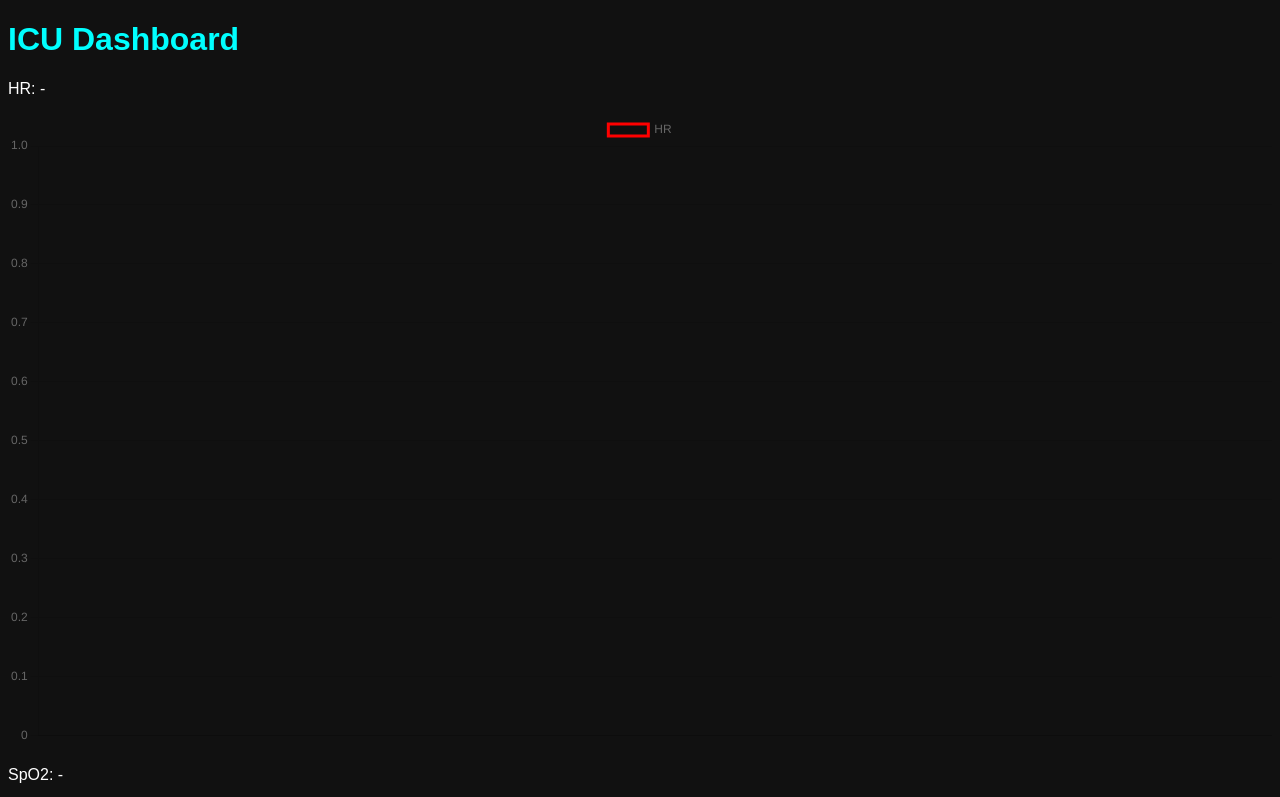
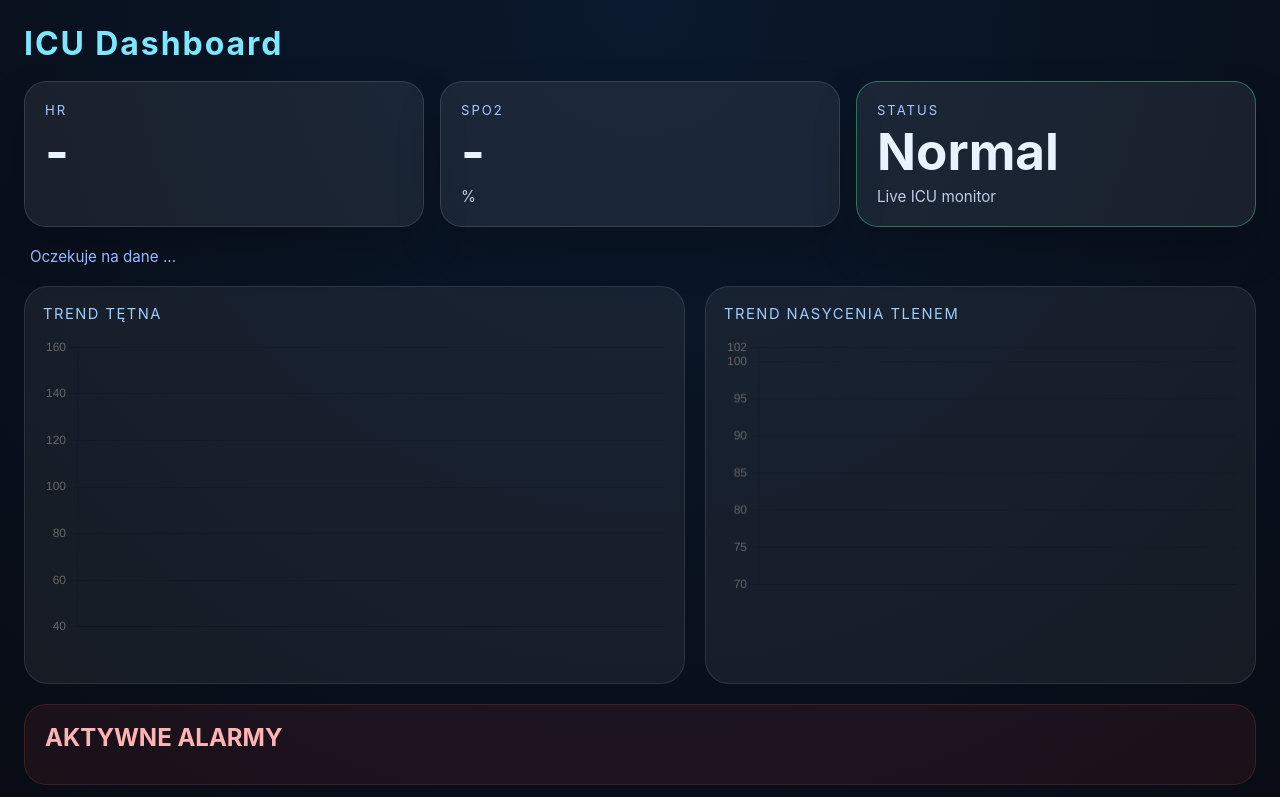
Before and after one commit to Maj20PL/RAIM-aplikacja-Dashboard-alarmowy-ICU, a plain HTML site: page dashboard-icu/frontend/index.html in a window 1280 px wide. Shown: the top 797 px of the page. Drawn offline with nearby package versions, Linux system fonts and the light colour scheme; no server answers.

Commit message:
Add files via upload

```diff
--- a/dashboard-icu/frontend/index.html
+++ b/dashboard-icu/frontend/index.html
@@ -9,15 +9,44 @@
 
 <h1>ICU Dashboard</h1>
 
-<div id="data">
-    <p>HR: <span id="hr">-</span></p>
-    <canvas id="hrChart"></canvas>
-    <p>SpO2: <span id="spo2">-</span></p>
-    <canvas id="spo2Chart"></canvas>
+<div class="page-gird">
+    <div class="wiersz-overview">
+        <article class="karta-stanu hr-kart" id="hrKart">
+            <span class="etyk-stanu">HR</span>
+            <strong id="hrValue">-</strong>
+        </article>
+        <article class="karta-stanu spo2-kart">
+            <span class="etyk-stanu">SpO2</span>
+            <strong id="spo2Value">-</strong>
+            <span class="jednostka-stanu">%</span>
+        </article>
+        <article class="karta-stanu status-kart normal" id="statusKart">
+            <span class="etyk-stanu">Status</span>
+            <strong id="statusValue">Normal</strong>
+            <span class="notka-statusu">Live ICU monitor</span>
+        </article>
+    </div>
+
+    <div class="live-meta">
+        <span id="lastUpdate">Oczekuje na dane ...</span>
+    </div>
+
+    <section class="charts-grid">
+        <div class="chart-card">
+            <p class="chart-title">Trend Tętna</p>
+            <canvas id="hrChart"></canvas>
+        </div>
+        <div class="chart-card">
+            <p class="chart-title">Trend Nasycenia tlenem</p>
+            <canvas id="spo2Chart"></canvas>
+        </div>
+    </section>
+
+    <section class="alarms-panel">
+        <h2>AKTYWNE ALARMY</h2>
+        <ul id="alarms" class="alarm-list"></ul>
+    </section>
 </div>
-
-<h2>ALARM</h2>
-<ul id="alarms"></ul>
 
 <script src="skrypt.js"></script>
 </body>
--- a/dashboard-icu/frontend/skrypt.js
+++ b/dashboard-icu/frontend/skrypt.js
@@ -1,23 +1,37 @@
-const hrDate = [];
+const hrData = [];
 const spo2Data = [];
-
 const labels = [];
 const maxPoints = 20;
-
-// Rysowanie wykresów (do poprawy na bardziej szpitalny)
+// Obsługa wykresu HR
 const hrChart = new Chart(document.getElementById("hrChart"), {
     type: 'line',
     data: {
         labels: labels,
         datasets: [{
             label: "HR",
-                data: hrDate,
-                borderColor: "red",
-                fill: false
+            data: hrData,
+            borderColor: "#ff5c5c",
+            backgroundColor: "rgba(255,92,92,0.14)",
+            fill: true,
+            tension: 0.3,
+            pointRadius: 2,
+            borderWidth: 2
         }]
+    },
+    options: {
+        responsive: true,
+        plugins: {
+            legend: { display: false }
+        },
+        scales: {
+            y: {
+                min: 40,
+                max: 160
+            }
+        }
     }
 });
-
+// Obsługa wykresu SPO2
 const spo2Chart = new Chart(document.getElementById("spo2Chart"), {
     type: 'line',
     data: {
@@ -25,33 +39,48 @@ const hrChart = new Chart(document.getElementById("hrChart"), {
         datasets: [{
             label: "SpO2",
             data: spo2Data,
-                borderColor: "blue",
-                fill: false
+            borderColor: "#5ca8ff",
+            backgroundColor: "rgba(92,168,255,0.16)",
+            fill: true,
+            tension: 0.3,
+            pointRadius: 2,
+            borderWidth: 2
         }]
+    },
+    options: {
+        responsive: true,
+        plugins: {
+            legend: { display: false }
+        },
+        scales: {
+            y: {
+                min: 70,
+                max: 102
+            }
+        }
     }
 });
 
 // Funkcja do pobierania danych z json i wstawiania ich na strone index.html
 
 async function fetchData() {
+    try {
         const response = await fetch("http://127.0.0.1:5000/dane");
         const result = await response.json();
 
         const hr = result.data.hr;
         const spo2 = result.data.spo2;
-
-    document.getElementById("hr").innerText = hr;
-    document.getElementById("spo2").innerText = spo2;
-
-    // Dodanie nowego punktu do wykresu (co 1 sekunde)
         const time = new Date().toLocaleTimeString();
 
+        document.getElementById("hrValue").innerText = hr;
+        document.getElementById("spo2Value").innerText = spo2;
+        document.getElementById("lastUpdate").innerText = `Last update: ${time}`;
+
         labels.push(time);
-    hrDate.push(hr);
+        hrData.push(hr);
         spo2Data.push(spo2);
 
-    // Limit punktow do wykresow
-    if (labels.lenght > maxPoints) {
+        if (labels.length > maxPoints) {
             labels.shift();
             hrData.shift();
             spo2Data.shift();
@@ -60,14 +89,41 @@ async function fetchData() {
         hrChart.update();
         spo2Chart.update();
 
-    // Wystapienie alarmu na stronie
         const alarmsList = document.getElementById("alarms");
         alarmsList.innerHTML = "";
+// Zmienne statusu
+        const hrKart = document.getElementById("hrKart");
+        const statusKart = document.getElementById("statusKart");
+        const statusValue = document.getElementById("statusValue");
+
+// Obsługa alarmów na stronie
+        if (result.alarms.length > 0) {
+            statusValue.innerText = "ALARM";
+            statusKart.classList.remove("normal");
+            statusKart.classList.add("alarm");
+            hrKart.classList.add("active");
 
             result.alarms.forEach(alarm => {
                 const li = document.createElement("li");
-        li.innerText = alarm;
+                li.innerText = `[${time}] ALERT: ${alarm} | HR=${hr} BPM | SpO2=${spo2}%`;
                 alarmsList.appendChild(li);
             });
+        } else {
+            statusValue.innerText = "Normal";
+            statusKart.classList.remove("alarm");
+            statusKart.classList.add("normal");
+            hrKart.classList.remove("active");
+
+            const li = document.createElement("li");
+            li.innerText = `[${time}] Brak aktywnych alarmow`;
+            li.style.background = "rgba(50, 150, 255, 0.12)";
+            li.style.color = "#d7f4ff";
+            alarmsList.appendChild(li);
         }
+    } catch (error) {
+        console.error("Fetch error:", error);
+    }
+}
+
+fetchData();
 setInterval(fetchData, 1000);
--- a/dashboard-icu/frontend/styl.css
+++ b/dashboard-icu/frontend/styl.css
@@ -1,19 +1,156 @@
 body {
-    font-family: Arial;
-    background: #111;
-    color: white;
+    margin: 0;
+    padding: 24px;
+    font-family: Inter, "Times New Roman", sans-serif;
+    background: radial-gradient(circle at top, #0a192d 0%, #080b13 100%);
+    color: #e8f3ff;
+    min-height: 100vh;
 }
 
 h1 {
-    color: cyan;
+    margin-top: 0;
+    margin-bottom: 18px;
+    color: #7be8ff;
+    letter-spacing: 0.06em;
+}
+
+.page-gird {
+    display: flex;
+    flex-direction: column;
+    gap: 20px;
+}
+
+.wiersz-overview {
+    display: grid;
+    grid-template-columns: repeat(3, minmax(160px, 1fr));
+    gap: 16px;
+}
+
+.karta-stanu {
+    background: rgba(255, 255, 255, 0.07);
+    border: 1px solid rgba(255, 255, 255, 0.12);
+    border-radius: 22px;
+    padding: 20px;
+    box-shadow: 0 22px 44px rgba(0, 0, 0, 0.22);
+}
+
+.etyk-stanu {
+    display: block;
+    margin-bottom: 8px;
+    text-transform: uppercase;
+    font-size: 0.82rem;
+    letter-spacing: 0.15em;
+    color: #a9c7ff;
+}
+
+.karta-stanu strong {
+    display: block;
+    font-size: 3.2rem;
+    line-height: 1;
+}
+
+.jednostka-stanu,
+.notka-statusu {
+    display: block;
+    margin-top: 10px;
+    color: #bfcde5;
+    font-size: 0.95rem;
+}
+
+#statusKart.normal {
+    border-color: rgba(90, 255, 170, 0.35);
+}
+
+#statusKart.alarm {
+    border-color: rgba(255, 100, 100, 0.45);
+}
+
+.hr-card.active {
+    background: linear-gradient(135deg, rgba(255, 70, 70, 0.24), rgba(120, 0, 0, 0.35));
+    animation: pulseGlow 1.2s infinite alternate;
+    border-color: rgba(255, 90, 90, 0.35);
+}
+
+.live-meta {
+    display: flex;
+    justify-content: space-between;
+    gap: 16px;
+    font-size: 0.95rem;
+    color: #94baff;
+    padding: 0 6px;
+}
+
+.charts-grid {
+    display: grid;
+    grid-template-columns: 1.2fr 1fr;
+    gap: 20px;
+}
+
+.chart-card {
+    background: rgba(255, 255, 255, 0.06);
+    border: 1px solid rgba(255, 255, 255, 0.1);
+    border-radius: 24px;
+    padding: 18px;
+    min-height: 360px;
+}
+
+.chart-title {
+    margin: 0 0 14px;
+    color: #9fcdfb;
+    font-size: 0.92rem;
+    text-transform: uppercase;
+    letter-spacing: 0.1em;
 }
 
 canvas {
-    max-width: stretch;
-    margin-bottom: 20px;
+    width: 100%;
+    max-height: 300px;
 }
 
-#alarms li {
-    color: red;
-    font-weight: bold;
+.alarms-panel {
+    background: rgba(255, 75, 75, 0.08);
+    border: 1px solid rgba(255, 75, 75, 0.18);
+    border-radius: 22px;
+    padding: 18px 20px;
 }
+
+.alarms-panel h2 {
+    margin-top: 0;
+    margin-bottom: 14px;
+    color: #ffb3b3;
+}
+
+.alarm-list {
+    list-style: none;
+    margin: 0;
+    padding: 0;
+    display: grid;
+    gap: 10px;
+}
+
+.alarm-list li {
+    padding: 12px 14px;
+    border-radius: 14px;
+    background: rgba(255, 0, 0, 0.14);
+    border: 1px solid rgba(255, 90, 90, 0.22);
+    font-family: ui-monospace, "Times New Roman", monospace;
+    color: #fff2f2;
+}
+
+@keyframes pulseGlow {
+    from {
+        transform: translateY(0);
+        box-shadow: 0 0 22px rgba(255, 80, 80, 0.22);
+    }
+    to {
+        transform: translateY(-2px);
+        box-shadow: 0 0 28px rgba(255, 80, 80, 0.35);
+    }
+}
+
+@media (max-width: 900px) {
+    .wiersz-overview,
+    .charts-grid {
+        grid-template-columns: 1fr;
+    }
+}
```
Also changed, not shown: 1 other file. Lines whose indentation alone changed are shown as unchanged.
